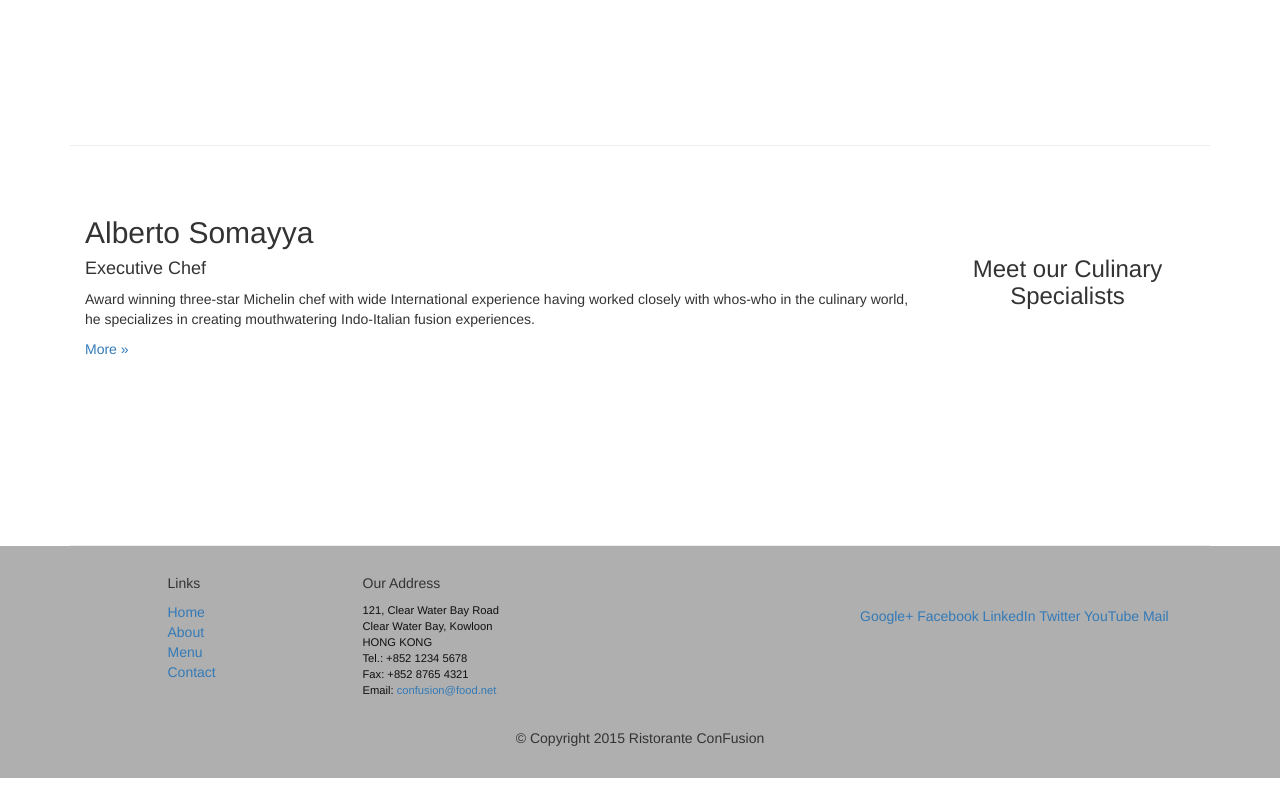
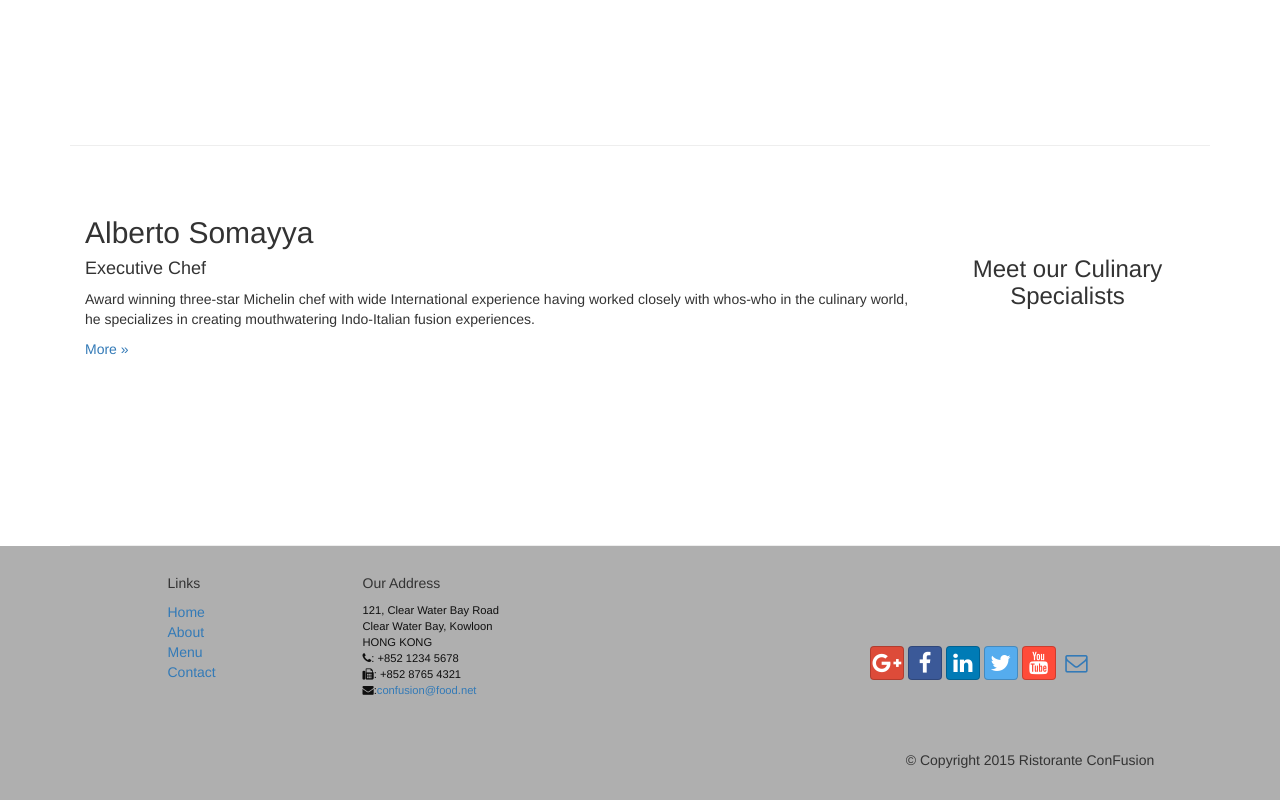
Before and after one commit to rnjetnegi/Coursera_FullStackWebDevelopment_2_Front_End_Web_UI_Framework, a plain HTML site: page WebContent/index.html in a window 1280 px wide. Shown: the part 1184-1984 px from the top of the page. Before the commit the page ends 1962 px from the top, so only its background shows below. Drawn offline with nearby package versions, Linux system fonts and the light colour scheme.

Commit message:
social-networking-site button added at the end of page

```diff
--- a/WebContent/index.html
+++ b/WebContent/index.html
@@ -141,18 +141,21 @@
 					<h5>Our Address</h5>
 					<address>
 						121, Clear Water Bay Road<br> Clear Water Bay, Kowloon<br>
-						HONG KONG<br> Tel.: +852 1234 5678<br> Fax: +852 8765
-						4321<br> Email: <a href="mailto:confusion@food.net">confusion@food.net</a>
+						HONG KONG<br> <i class="fa fa-phone"></i>: +852 1234 5678<br>
+						<i class="fa fa-fax"></i>: +852 8765 4321<br>
+						<i class="fa fa-envelope"></i>:<a href="mailto:confusion@food.net">confusion@food.net</a>
 					</address>
 				</div>
 				<div class="col-xs-12 col-sm-4">
 					<div style="padding: 40px 10px;">
-						<a href="http://google.com/+">Google+</a> <a
-							href="http://www.facebook.com/profile.php?id=">Facebook</a> <a
-							href="http://www.linkedin.com/in/">LinkedIn</a> <a
-							href="http://twitter.com/">Twitter</a> <a
-							href="http://youtube.com/">YouTube</a> <a href="mailto:">Mail</a>
-					</div>
+						<div class="nav navbar-nav" style="padding: 40px 10px;">
+                        <a class="btn btn-social-icon btn-google-plus" href="http://google.com/+"><i class="fa fa-google-plus"></i></a>
+                        <a class="btn btn-social-icon btn-facebook" href="http://www.facebook.com/profile.php?id="><i class="fa fa-facebook"></i></a>
+                        <a class="btn btn-social-icon btn-linkedin" href="http://www.linkedin.com/in/"><i class="fa fa-linkedin"></i></a>
+                        <a class="btn btn-social-icon btn-twitter" href="http://twitter.com/"><i class="fa fa-twitter"></i></a>
+                        <a class="btn btn-social-icon btn-youtube" href="http://youtube.com/"><i class="fa fa-youtube"></i></a>
+                        <a class="btn btn-social-icon" href="mailto:"><i class="fa fa-envelope-o"></i></a>
+                    </div>
 				</div>
 				<div class="col-xs-12">
 					<p style="padding: 10px;"></p>
```
